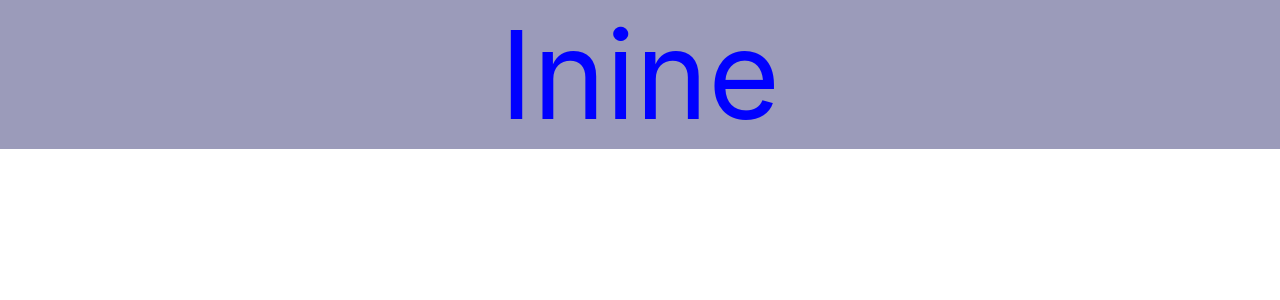
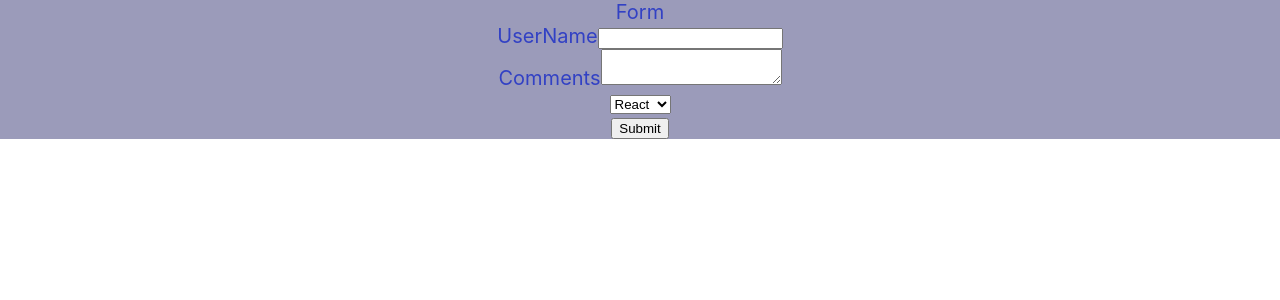
Before and after one commit to hanzalarohan123/Lupin, a React (Create React App) app: page / in a window 1280 px wide. Shown: the top 300 px of the page. Built offline with nearby package versions, Linux system fonts and the light colour scheme.

Commit message:
added first form in REACT with controlled components

```diff
--- a/src/App.css
+++ b/src/App.css
@@ -3,7 +3,7 @@
   margin-top: 0%;
   text-align: center;
   font-size: 20px;
-  /* color: rgb(50, 65, 196); */
+  color: rgb(50, 65, 196);
   background-color: rgb(155, 155, 186);
 
 }
--- a/src/App.js
+++ b/src/App.js
@@ -13,12 +13,24 @@ import ListRendering from "./Components/ListRendering";
 import PersonRendering from "./Components/PersonRendering";
 import StyleSheet from "./Components/StyleSheet";
 import Inine from "./Components/Inine";
+import Form from "./Components/Form";
 function App() {
   return (
     <div className="App">
 
-      <Inine/>
-      {/*<StyleSheet primary={true}/>
+
+
+
+
+
+
+
+
+
+
+      <Form />
+      {/*<Inine/>
+      <StyleSheet primary={true}/>
 
       <PersonRendering/>
        <ListRendering/>
--- /dev/null
+++ b/src/Components/Form.js
@@ -0,0 +1,71 @@
+import React, { Component } from "react";
+
+class Form extends Component {
+    constructor(props) {
+        super(props);
+
+        this.state = {
+            userName: " ",
+            commentUser: " ",
+            valueSelect: "React",
+        };
+    }
+     handleUserName = event =>
+    {
+        this.setState
+        (
+            {
+                userName:event.target.value
+            }
+        )
+
+    }
+    handleUserComments = event =>
+    {
+        this.setState
+        (
+            {
+                commentUser:event.target.value
+            }
+        )
+
+    }
+    handleSelectTopic = event =>
+    {
+        this.setState
+        (
+            {
+                valueSelect:event.target.value
+            }
+        )
+    }
+    fromHandler = event =>
+    {
+        alert( `${this.state.userName} ${this.state.commentUser} ${this.state.valueSelect} `)
+    }
+    render() {
+        return (
+            <form onSubmit={this.fromHandler}>
+                <div>Form</div>
+                <label>UserName</label>
+                <input value={this.state.userName} onChange={this.handleUserName}></input>
+                <div>
+                    <label>Comments</label>
+                    <textarea value={this.state.commentUser} onChange={this.handleUserComments}></textarea>
+                </div>
+                <div>
+                    <select value={this.state.valueSelect} onChange={this.handleSelectTopic}>
+                        <option>React</option>
+                        <option>Vue</option>
+                        <option>Anglar</option>
+                    </select>
+                </div>
+                <div>
+                    <button>Submit</button>
+                </div>
+            </form>
+        );
+    }
+}
+
+export default Form;
```
